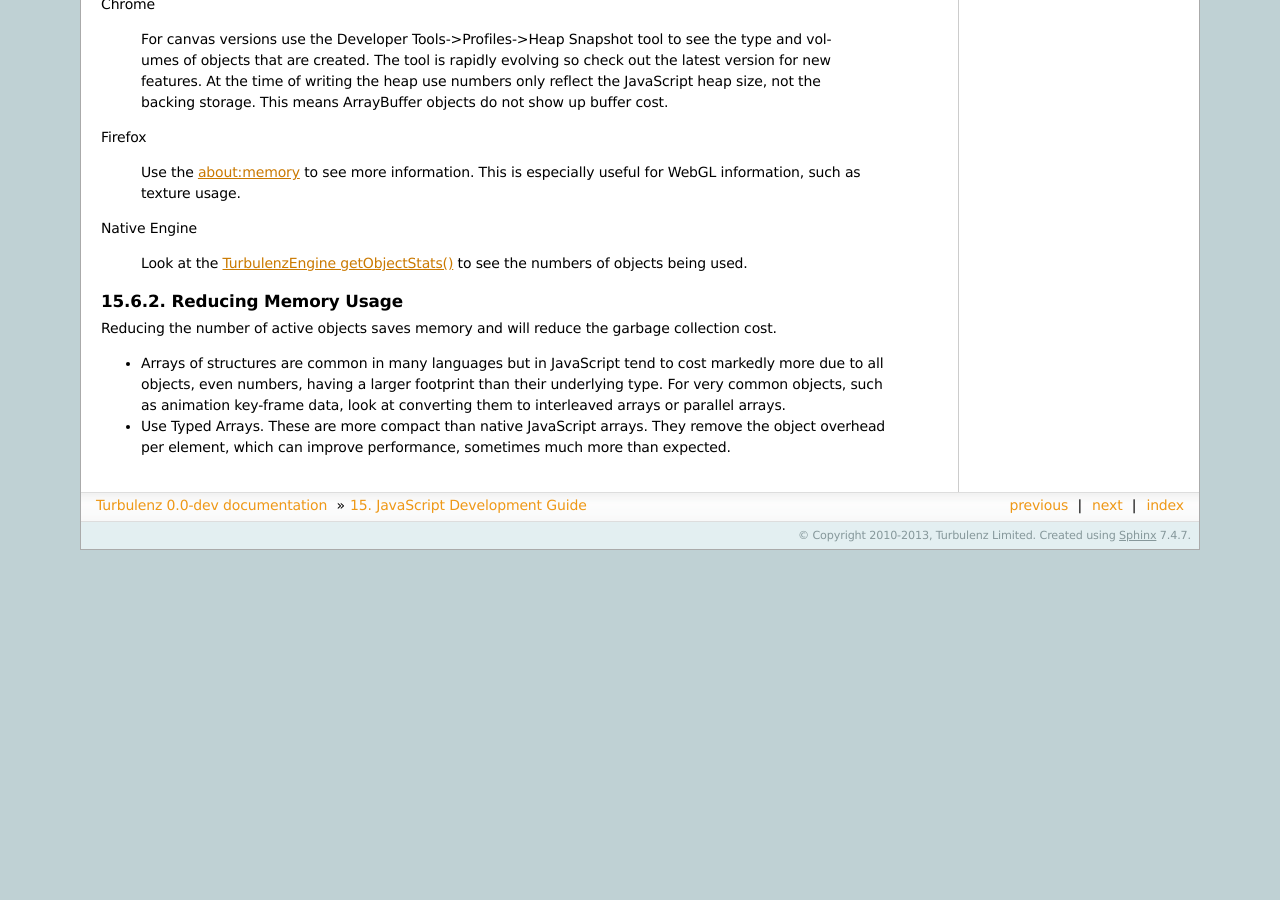
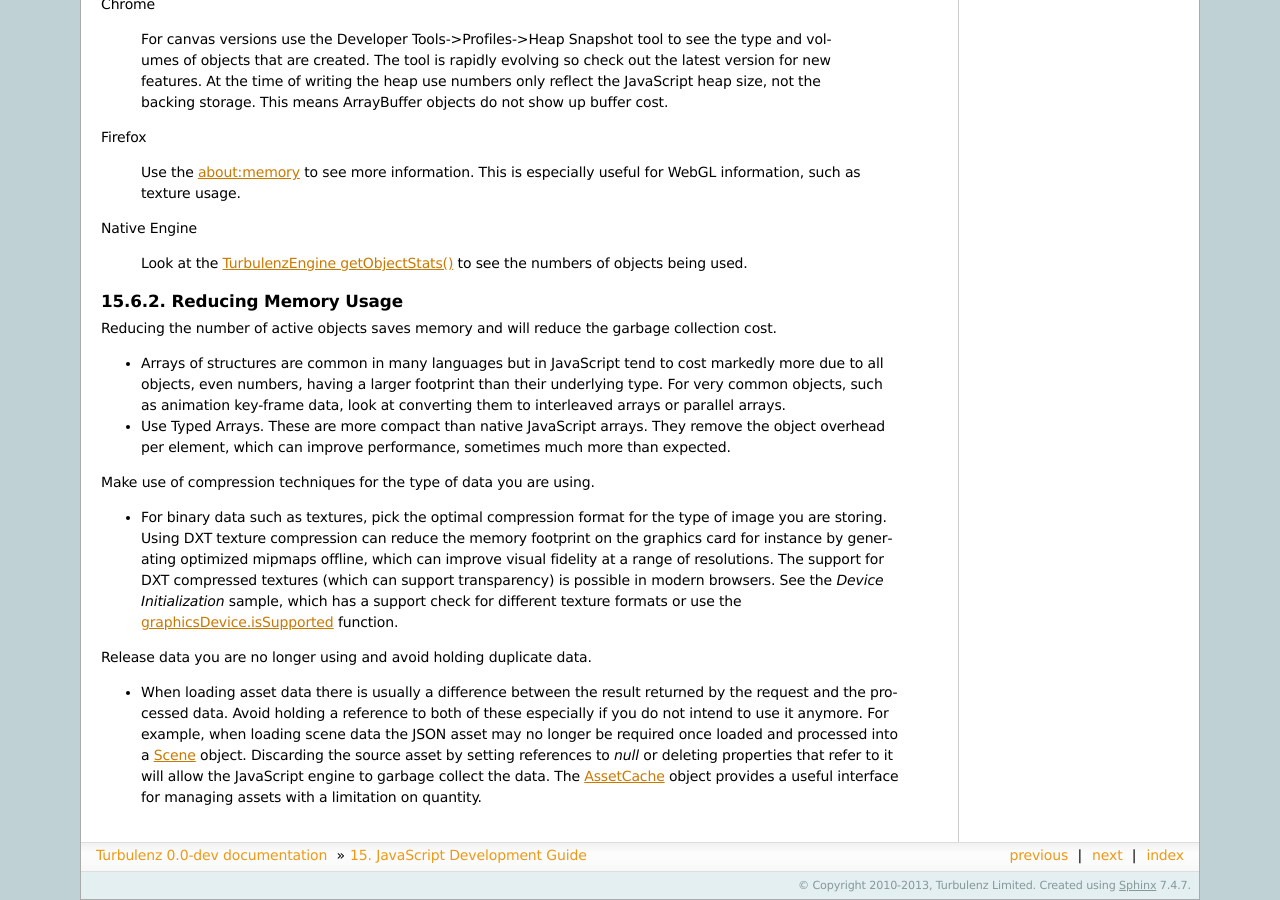
Before and after one commit to turbulenz/turbulenz_engine, a Sphinx documentation site: the page built from docs/source/js_development_guide.rst, in a window 1280 px wide and 900 px high, scrolled down 18793 px. Built offline with Sphinx 7.4.7, drawn with Linux system fonts in a browser that asks for light colours; before the commit the page ends 19343 px from its top, so only the background shows below that.

Commit message:
Added extra documentation relating to a question on memory and loading best practices.

```diff
--- a/docs/source/js_development_guide.rst
+++ b/docs/source/js_development_guide.rst
@@ -1293,3 +1293,11 @@ garbage collection cost.
 * Use Typed Arrays. These are more compact than native JavaScript
   arrays. They remove the object overhead per element, which can
   improve performance, sometimes much more than expected.
+
+Make use of compression techniques for the type of data you are using.
+
+* For binary data such as textures, pick the optimal compression format for the type of image you are storing. Using DXT texture compression can reduce the memory footprint on the graphics card for instance by generating optimized mipmaps offline, which can improve visual fidelity at a range of resolutions. The support for DXT compressed textures (which can support transparency) is possible in modern browsers. See the *Device Initialization* sample, which has a support check for different texture formats or use the :ref:`graphicsDevice.isSupported <graphicsdevice_issupported>` function.
+
+Release data you are no longer using and avoid holding duplicate data.
+
+* When loading asset data there is usually a difference between the result returned by the request and the processed data. Avoid holding a reference to both of these especially if you do not intend to use it anymore. For example, when loading scene data the JSON asset may no longer be required once loaded and processed into a :ref:`Scene <scene>` object. Discarding the source asset by setting references to *null* or deleting properties that refer to it will allow the JavaScript engine to garbage collect the data. The :ref:`AssetCache <assetcache>` object provides a useful interface for managing assets with a limitation on quantity.
```
